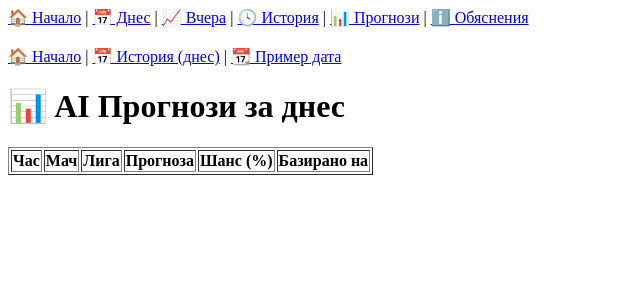
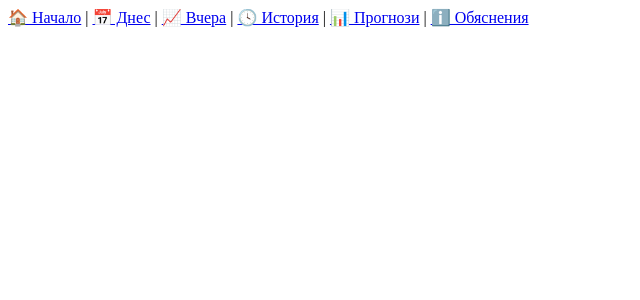
Before and after one commit to vAngelowBG/vabet, a Flask app: page /today in a window 1280 px wide. Shown: the top 300 px of the page, without its empty margins (0-640 px from the left). Run offline with Flask 3, Linux system fonts and the light colour scheme; lists and menus that the app fills with data are empty.

Commit message:
Add files via upload

```diff
--- /dev/null
+++ b/templates/menu.html
@@ -0,0 +1,9 @@
+<!-- меню версия 5 -->
+<nav style="margin-bottom: 20px;">
+    <a href="/" {% if active == 'index' %}style="font-weight:bold;"{% endif %}>🏠 Начало</a> |
+    <a href="/today" {% if active == 'today' %}style="font-weight:bold;"{% endif %}>📅 Днес</a> |
+    <a href="/yesterday" {% if active == 'yesterday' %}style="font-weight:bold;"{% endif %}>📈 Вчера</a> |
+    <a href="/history" {% if active == 'history' %}style="font-weight:bold;"{% endif %}>🕓 История</a> |
+    <a href="/tips" {% if active == 'tips' %}style="font-weight:bold;"{% endif %}>📊 Прогнози</a> |
+    <a href="/explain" {% if active == 'explain' %}style="font-weight:bold;"{% endif %}>ℹ️ Обяснения</a>
+</nav>
--- a/templates/today.html
+++ b/templates/today.html
@@ -6,44 +6,4 @@
     <title>AI Прогнози за днес</title>
 </head>
 <body>
-
-<!-- меню версия 4 -->
-<nav style="margin-bottom: 20px;">
-    <a href="/" {% if active == 'index' %}style="font-weight:bold;"{% endif %}>🏠 Начало</a> |
-    <a href="/today" {% if active == 'today' %}style="font-weight:bold;"{% endif %}>📅 Днес</a> |
-    <a href="/yesterday" {% if active == 'yesterday' %}style="font-weight:bold;"{% endif %}>📈 Вчера</a> |
-    <a href="/history?date={{ today }}" {% if active == 'history' %}style="font-weight:bold;"{% endif %}>🕓 История</a> |
-    <a href="/tips" {% if active == 'tips' %}style="font-weight:bold;"{% endif %}>📊 Прогнози</a> |
-    <a href="/explain" {% if active == 'explain' %}style="font-weight:bold;"{% endif %}>ℹ️ Обяснения</a>
-</nav>
-
-
-<nav style="margin-bottom: 20px;">
-    <a href="/">🏠 Начало</a> |
-    <a href="/history?date={{ today }}">📅 История (днес)</a> |
-    <a href="/history?date=2024-05-01">📆 Пример дата</a>
-</nav>
-
-    <h1>📊 AI Прогнози за днес</h1>
-    <table border="1">
-        <tr>
-            <th>Час</th>
-            <th>Мач</th>
-            <th>Лига</th>
-            <th>Прогноза</th>
-            <th>Шанс (%)</th>
-            <th>Базирано на</th>
-        </tr>
-        {% for t in tips %}
-        <tr>
-            <td>{{ t.time }}</td>
-            <td>{{ t.match }}</td>
-            <td>{{ t.league }} ({{ t.country }})</td>
-            <td><b>{{ t.prediction }}</b></td>
-            <td>{{ t.confidence }}%</td>
-            <td>{{ t.reasoning }}</td>
-        </tr>
-        {% endfor %}
-    </table>
-</body>
-</html>
+{% include 'menu.html' %}
```
Also changed, not shown: templates/history.html (+1 -40 lines).
